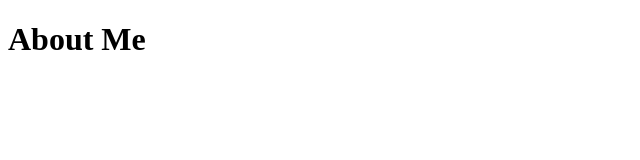
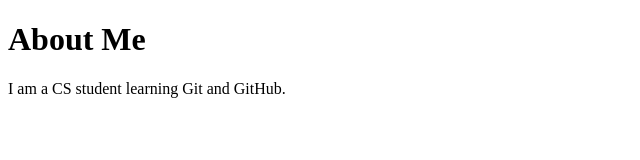
Before and after one commit to Adizz20/git-assignment, a plain HTML site: page about.html in a window 1280 px wide. Shown: the whole page, without its empty margins (0-640 px from the left). Drawn offline with Linux system fonts and the light colour scheme.

Commit message:
feature: add description to about.html

```diff
--- a/about.html
+++ b/about.html
@@ -3,5 +3,6 @@
 <head><title>About</title></head>
 <body>
   <h1>About Me</h1>
+  <p>I am a CS student learning Git and GitHub.</p>
 </body>
 </html>
```
